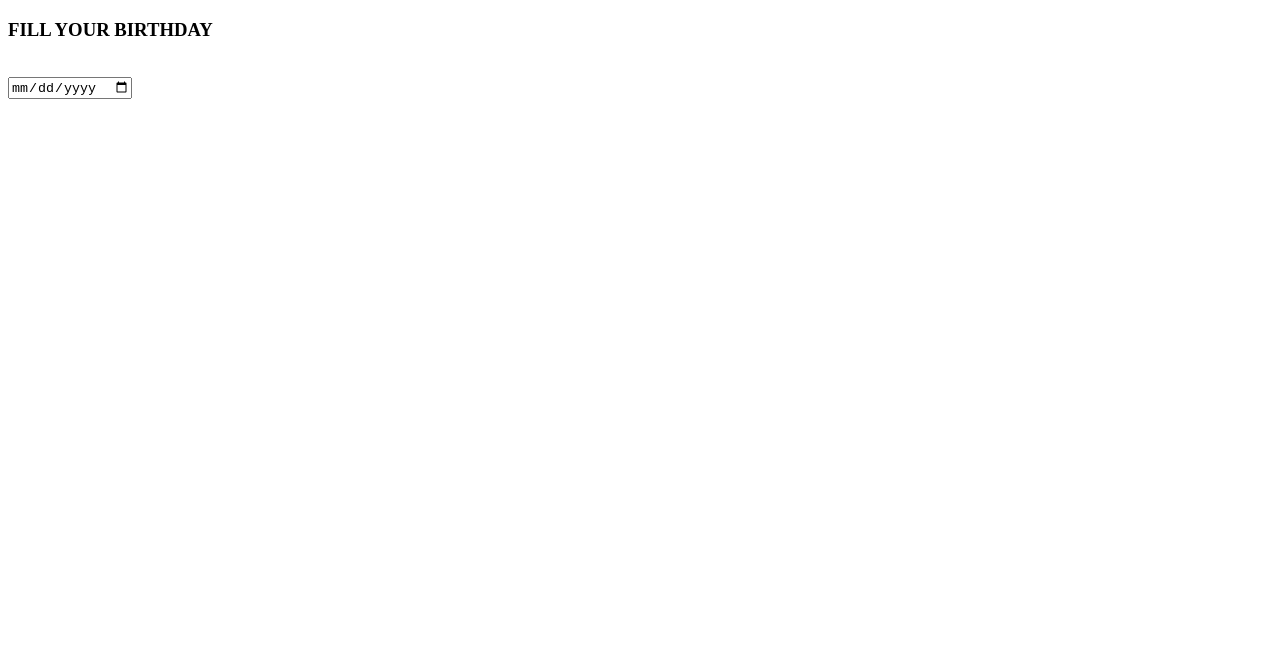
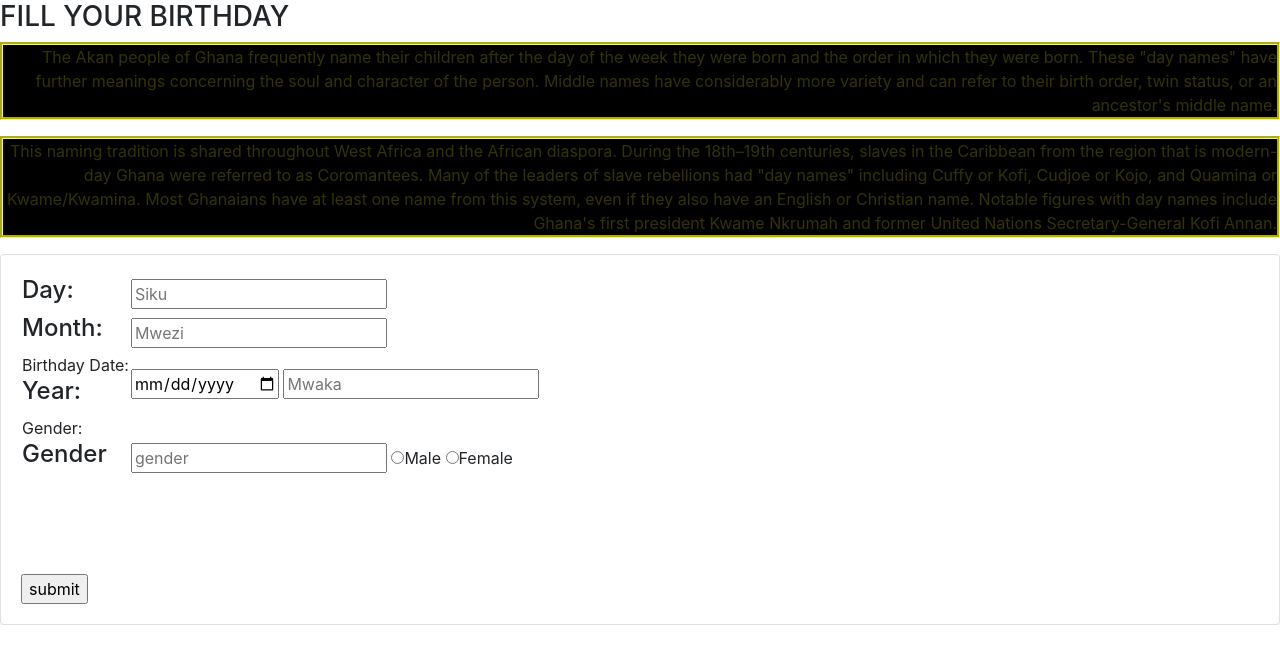
Before and after one commit to Noble-mungu/IP-2, a plain HTML site: page index.html in a window 1280 px wide. Drawn offline with nearby package versions, Linux system fonts and the light colour scheme.

Commit message:
updated HTML form

```diff
--- a/index.html
+++ b/index.html
@@ -3,13 +3,80 @@
   <head>
     <meta charset="utf-8">
     <title>Forms</title>
+    <link rel="stylesheet" href="./style.css" media="screen" title="no title" charset="utf-8">
+    <link rel="stylesheet" href="/css/bootstrap.css" media="screen" title="no title" charset="utf-8">
   </head>
   <body>
+
     <form action="/action_page.php">
-    <h3>FILL YOUR BIRTHDAY</h3><br>
-    <input type="date" name="HOTEL NAME" value="">
-    <br>
+    <h3>FILL YOUR BIRTHDAY</h3>
+    <p> The Akan people of Ghana frequently name their children after the day of the week they were born and the order in which they were born.
+      These "day names" have further meanings concerning the soul and character of the person.
+      Middle names have considerably more variety and can refer to their birth order, twin status, or an ancestor's middle name.</p>
+     <p>This naming tradition is shared throughout West Africa and the African diaspora. During the 18th–19th centuries, slaves in the Caribbean from the region that is modern-day Ghana were referred to as Coromantees.
+ Many of the leaders of slave rebellions had "day names" including Cuffy or Kofi, Cudjoe or Kojo, and Quamina or Kwame/Kwamina.
+      Most Ghanaians have at least one name from this system, even if they also have an English or Christian name.
+      Notable figures with day names include Ghana's first president Kwame Nkrumah and former United Nations Secretary-General Kofi Annan.</p>
+
+    <div class="card">
+      <div class="card-body">
+
+        <div class="enter">
+      <div class="form">
+        <form action="#" method="POST" onsubmit="return validation();">
+          <table>
+            <tr>
+              <td>
+                <h4>Day:</h4>
+              </td>
+              <td>
+                <input type="text" name="day" id="day" placeholder="Siku">
+              </td>
+            </tr>
+            <tr>
+              <td>
+                <h4>Month:</h4>
+              </td>
+              <td>
+                <input type="text" name="month" id="month" placeholder="Mwezi">
+              </td>
+            </tr>
+            <tr>
+              <td>
+                  Birthday Date:
+               <h4>Year:</h4>
+              </td>
+              <td>
+                <input type="date" name="date" id="date">
+                <input type="text" name="year" id="year" placeholder="Mwaka">
+              </td>
+          </tr>
+          <tr>
+            </tr>
+            <tr>
+              <td>
+                  Gender:
+                <h4>Gender</h4><br>
+              </td>
+              <td>
+                <input type="text" name="gender" id="gender" placeholder="gender">
+                <input type="radio" name="gender" id="male"value="male">Male
+                <input type="radio" name="gender" id="female" value="female">Female
+              </td>
+          </tr>
+        </table><br><br><br>
+       <input class="button" type="submit" name="submit" value="submit">
+      </form>
+     <div id="eresult"></div>
+            </tr>
+          </table>
+        </form>
+        <div id="eresult"></div>
+    </div>
+
+  </div>
+
     </form>
-
+<script src="script.js"</script>
   </body>
 </html>
--- a/style.css
+++ b/style.css
@@ -1,7 +1,13 @@
 /* myStyle.css */
-body {
- background-color: purple;
- color: Black;
+body{
+
+     background-color: blue
+     font-family: sans-serif;
+     height: 100vh;
+     background-repeat: no-repeat;
+     margin: 0%;
+     padding: 0%;
+
 }
 h1 {
  color:BLack;
@@ -9,8 +15,12 @@ h1 {
  font: italic 200% fantasy;
 }
 p {
- background-color: ;
+ background-color:black ;
  color: #333300;
- text-align: centre;
+ text-align: right;;
  border: 3px groove #FFFF33;
 }
+i {
+  background: white
+  color:black
+}
```
